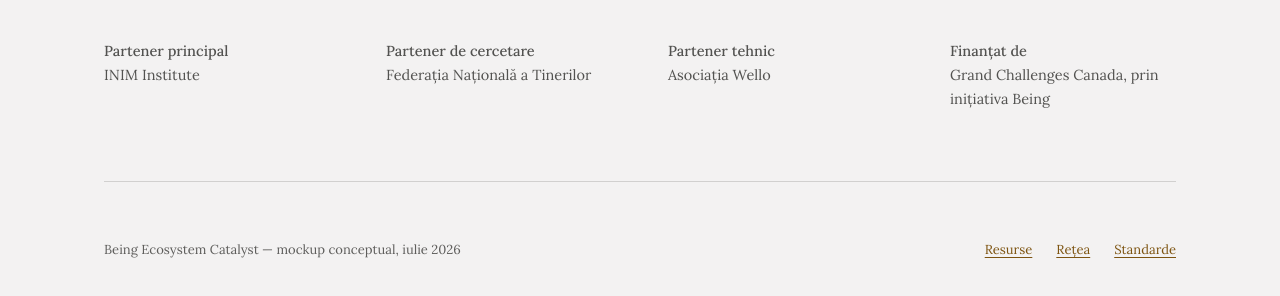
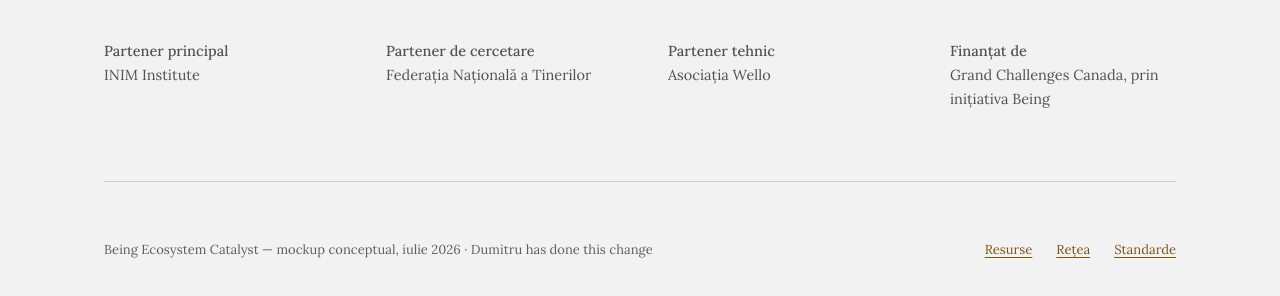
Before and after one commit to LuciCosoi/BeingSite, a plain HTML site: page index.html in a window 1280 px wide. Shown: the part 4732-5028 px from the top of the page. Drawn offline with nearby package versions, Linux system fonts and the light colour scheme.

Commit message:
Did a small footer note

```diff
--- a/index.html
+++ b/index.html
@@ -252,7 +252,7 @@
   <hr class="hr" style="height: 1px; border: 0; margin: 0; background: var(--color-divider);" />
 
   <footer style="padding: 56px 0; display: flex; flex-wrap: wrap; gap: 18px 42px; justify-content: space-between; font-size: 13px; line-height: 24px; color: color-mix(in srgb, var(--color-text) 70%, transparent);">
-    <span>Being Ecosystem Catalyst — mockup conceptual, iulie 2026</span>
+    <span>Being Ecosystem Catalyst — mockup conceptual, iulie 2026 · Dumitru has done this change</span>
     <span style="display: flex; gap: 24px; flex-wrap: wrap;"><a href="resurse.html">Resurse</a><a href="retea.html">Rețea</a><a href="#standarde">Standarde</a></span>
   </footer>
 
```
Also changed, not shown: resurse.html (+1 -1 lines), retea.html (+1 -1 lines).
